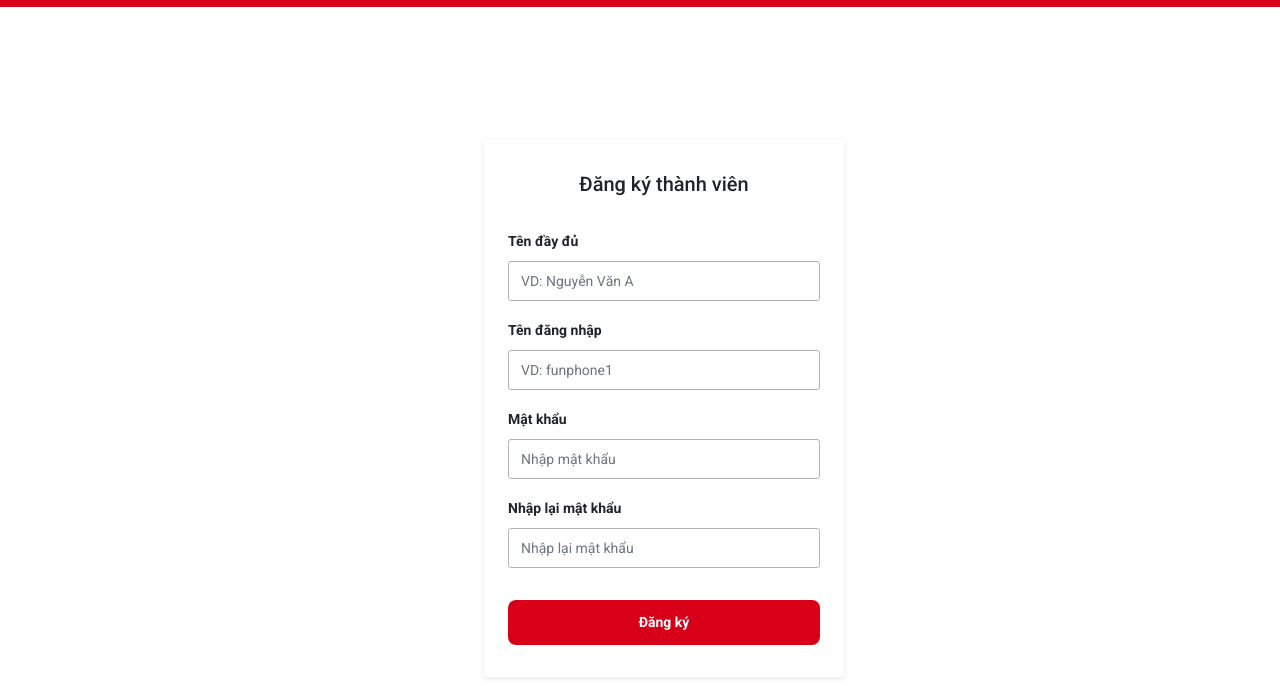
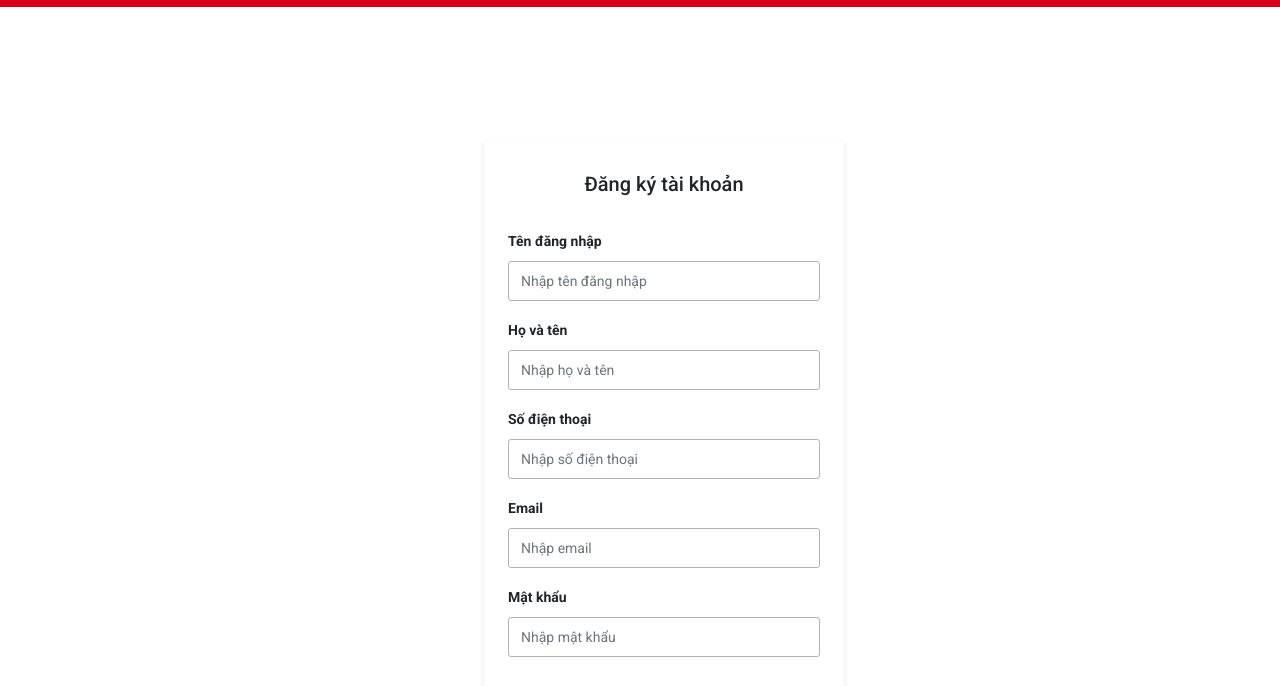
Before and after one commit to vanduy199/web_shop, a plain HTML site: page Front_end/register.html in a window 1280 px wide. Shown: the part 61-747 px from the top of the page. Drawn offline with nearby package versions, Linux system fonts and the light colour scheme.

Commit message:
frontend: hoàn thiện fronend cho đăng kí người dùng

```diff
--- a/Front_end/assets/css/login.css
+++ b/Front_end/assets/css/login.css
@@ -119,12 +119,12 @@ html {
 }
 
 .form_login {
-    height: 450px;
+    min-height: 450px;
 }
 
 .form_register {
-    height: 600px;
-    margin-bottom: 20px;
+    min-height: 600px;
+    margin-bottom: 100px;
 }
 
 #notification {
--- /dev/null
+++ b/Front_end/assets/js/register.js
@@ -0,0 +1,46 @@
+document.getElementById("form-register").addEventListener("submit", async (e) => {
+  e.preventDefault();
+
+  const API_URL = "http://localhost:8000"; // Define your API URL
+
+  // Get form data
+  const username = document.getElementById("username").value.trim();
+  const full_name = document.getElementById("fullname").value.trim();
+  const phone = document.getElementById("phone").value.trim();
+  const email = document.getElementById("email").value.trim();
+  const password = document.getElementById("password").value;
+
+  const payload = {
+    username,
+    full_name,
+    phone,
+    email,
+    password,
+  };
+
+  try {
+    const response = await fetch(`${API_URL}/users/register`, {
+      method: "POST",
+      headers: {
+        "Content-Type": "application/json",
+      },
+      body: JSON.stringify(payload),
+    });
+
+    const data = await response.json();
+    console.log("Response:", {
+      status: response.status,
+      data: data
+    });
+
+    if (response.ok) {
+      alert("Đăng ký thành công!");
+      window.location.href = "login.html";
+    } else {
+      alert(`Lỗi: ${data.detail || "Đăng ký thất bại"}`);
+    }
+  } catch (error) {
+    console.error("Error:", error);
+    alert("⚠️ Không thể kết nối đến server!");
+  }
+});
--- a/Front_end/register.html
+++ b/Front_end/register.html
@@ -210,44 +210,62 @@
             </div>
         </header>
         <main>
-            <section class="form_login form_register">
-                <form action="" method="POST" class="form" id="form-2">
-                    <h3 class="heading">Đăng ký thành viên</h3>
+            <section class="form_register">
+    <form class="form" id="form-register" novalidate>
+        <h3 class="heading">Đăng ký tài khoản</h3>
 
         <div class="spacer"></div>
 
         <div class="form-group">
-                        <label for="fullname" class="form-label"
-                            >Tên đầy đủ</label
-                        >
+            <label for="username" class="form-label">Tên đăng nhập</label>
             <input
-                            id="fullname"
-                            name="fullname"
+                id="username"
+                name="username"
                 type="text"
-                            placeholder="VD: Nguyễn Văn A"
+                placeholder="Nhập tên đăng nhập"
                 class="form-control"
             />
             <span class="form-message"></span>
         </div>
 
         <div class="form-group">
-                        <label for="username" class="form-label"
-                            >Tên đăng nhập</label
-                        >
+            <label for="fullname" class="form-label">Họ và tên</label>
             <input
-                            id="username"
-                            name="username"
+                id="fullname"
+                name="fullname"
                 type="text"
-                            placeholder="VD: funphone1"
+                placeholder="Nhập họ và tên"
                 class="form-control"
             />
             <span class="form-message"></span>
         </div>
 
         <div class="form-group">
-                        <label for="password" class="form-label"
-                            >Mật khẩu</label
-                        >
+            <label for="phone" class="form-label">Số điện thoại</label>
+            <input
+                id="phone"
+                name="phone"
+                type="text"
+                placeholder="Nhập số điện thoại"
+                class="form-control"
+            />
+            <span class="form-message"></span>
+        </div>
+
+        <div class="form-group">
+            <label for="email" class="form-label">Email</label>
+            <input
+                id="email"
+                name="email"
+                type="email"
+                placeholder="Nhập email"
+                class="form-control"
+            />
+            <span class="form-message"></span>
+        </div>
+
+        <div class="form-group">
+            <label for="password" class="form-label">Mật khẩu</label>
             <input
                 id="password"
                 name="password"
@@ -258,23 +276,16 @@
             <span class="form-message"></span>
         </div>
 
-                    <div class="form-group">
-                        <label for="password_confirmation" class="form-label"
-                            >Nhập lại mật khẩu</label
-                        >
-                        <input
-                            id="password_confirmation"
-                            name="password_confirmation"
-                            placeholder="Nhập lại mật khẩu"
-                            type="password"
-                            class="form-control"
-                        />
-                        <span class="form-message"></span>
+        <button class="form-submit">Đăng ký</button>
+        <div class="form-group Sign-In">
+            <p>
+                Bạn đã có tài khoản?
+                <a href="login.html">Đăng nhập</a>
+            </p>
         </div>
-
-                    <button class="form-submit">Đăng ký</button>
     </form>
 </section>
+
         </main>
         <footer id="footer" class="footer bg-light pt-3">
             <div class="container">
@@ -426,5 +437,6 @@
         <!-- JS -->
         <script src="./assets/js/rangBuoc.js"></script>
         <script src="./assets/js/user.js"></script>
+        <script src="./assets/js/register.js"></script>
     </body>
 </html>
```
Lines whose indentation alone changed are shown as unchanged.
